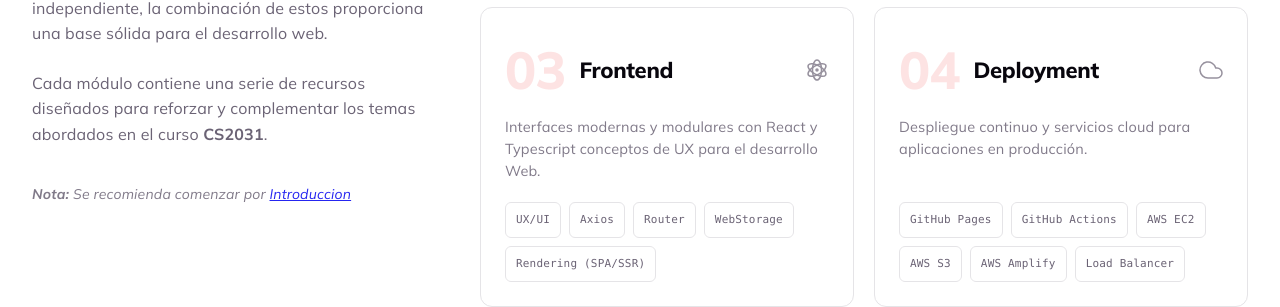
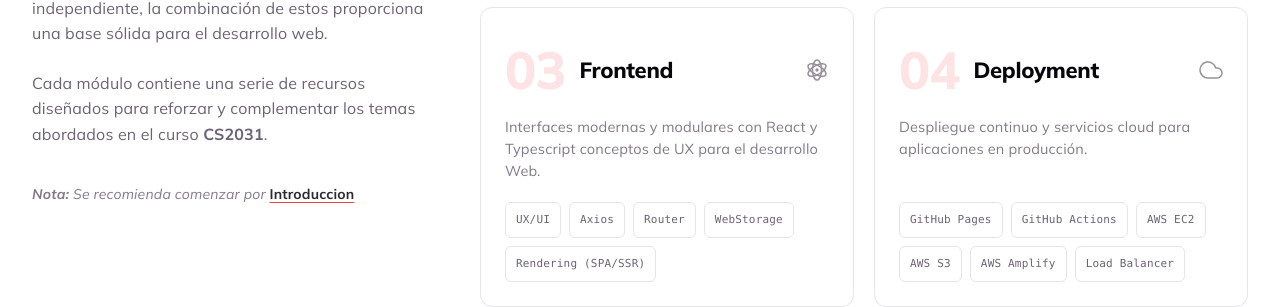
Before and after one commit to Lazheart/DBP-CS2031, a React (Vite) app: page /DBP-CS2031/homepage in a window 1280 px wide. Shown: the part 1785-2092 px from the top of the page. Built offline with nearby package versions, Linux system fonts and the light colour scheme; a web font is replaced by a local one.

Commit message:
feat: add .modules-link styling for improved navigation aesthetics

```diff
--- a/src/index.css
+++ b/src/index.css
@@ -797,6 +797,20 @@ code {
   font-style: italic;
 }
 
+.modules-link {
+  color: var(--text-h);
+  font-weight: 700;
+  text-decoration: underline;
+  text-underline-offset: 3px;
+  text-decoration-color: var(--accent);
+  transition: all 0.2s ease;
+  font-style: normal;
+}
+
+.modules-link:hover {
+  color: var(--accent);
+}
+
 /* Grid of 4 cards */
 .modules-grid {
   flex: 1 1 65%;
```
